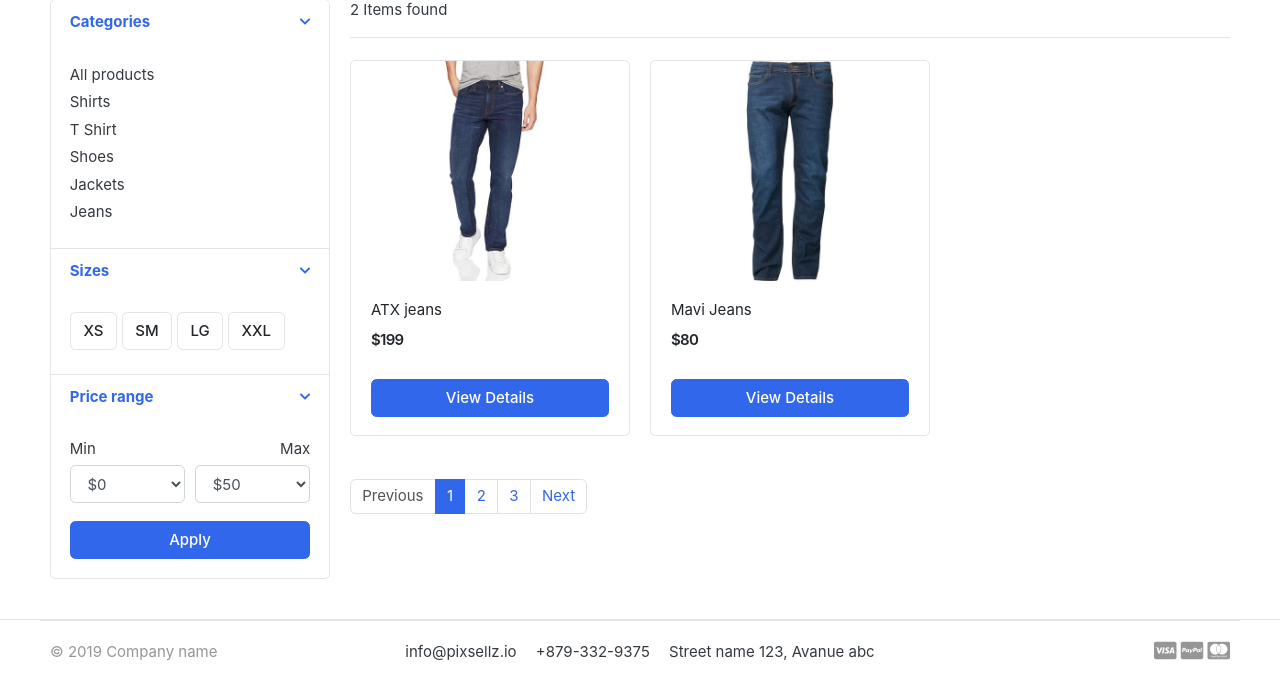
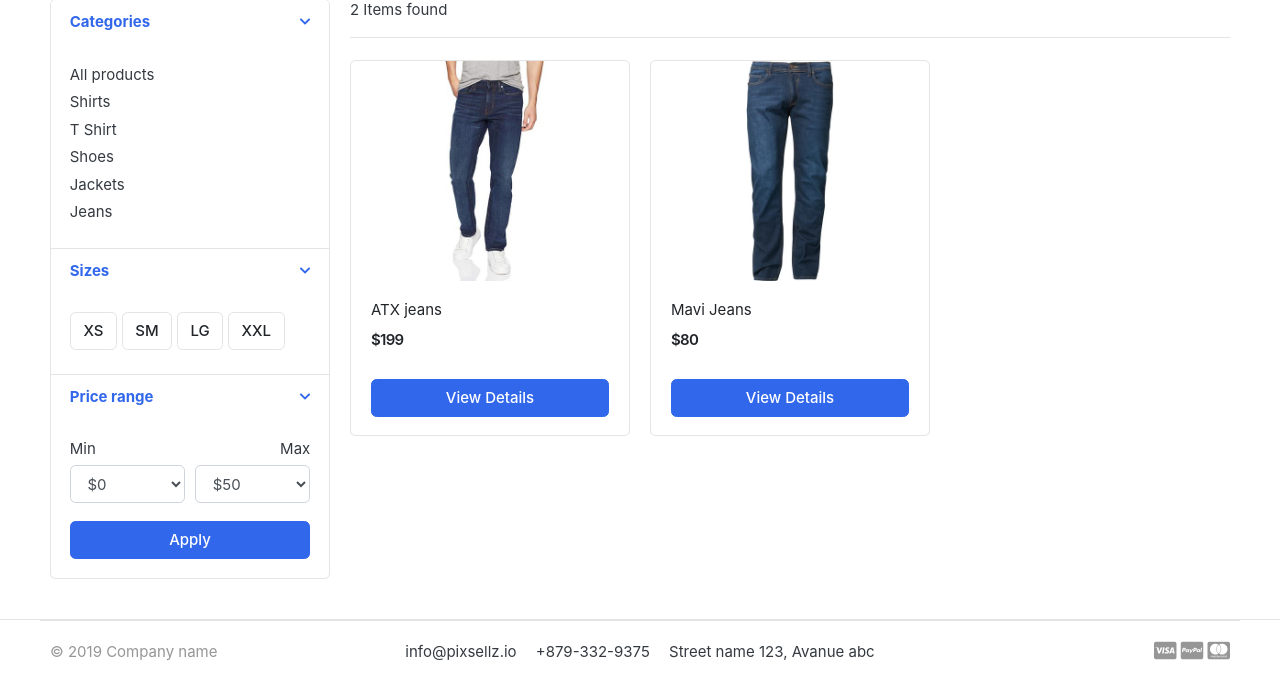
Before and after one commit to nikolayratayov/eCommerce_website, a Django app: page /store/jeans/ in a window 1280 px wide. Shown: the part 295-979 px from the top of the page. Run offline with Django 4.2, Linux system fonts and the light colour scheme; data comes from the database, SQL or seed files in the repository; some libraries are stand-ins or nearby versions; some web fonts are replaced.

Commit message:
ecommerse website

```diff
--- a/store/views.py
+++ b/store/views.py
@@ -1,5 +1,5 @@
 from django.shortcuts import render, get_object_or_404
-
+from django.core.paginator import EmptyPage, PageNotAnInteger, Paginator
 from carts.models import CartItem
 from carts.views import _cart_id
 from .models import Product
@@ -12,12 +12,18 @@
     if category_slug is not None:
         categories = get_object_or_404(Category, slug=category_slug)
         products = Product.objects.filter(category=categories, is_available=True)
+        paginator = Paginator(products, 6)
+        page = request.GET.get('page')
+        paged_products = paginator.get_page(page)
         product_count = products.count()
     else:
         products = Product.objects.all().filter(is_available=True)
+        paginator = Paginator(products, 6)
+        page = request.GET.get('page')
+        paged_products = paginator.get_page(page)
         product_count = products.count()
     context = {
-        'products': products,
+        'products': paged_products,
         'product_count': product_count
     }
     return render(request, 'store/store.html', context)
--- a/templates/store/store.html
+++ b/templates/store/store.html
@@ -151,13 +151,29 @@
 
 
 <nav class="mt-4" aria-label="Page navigation sample">
-  <ul class="pagination">
-    <li class="page-item disabled"><a class="page-link" href="#">Previous</a></li>
-    <li class="page-item active"><a class="page-link" href="#">1</a></li>
-    <li class="page-item"><a class="page-link" href="#">2</a></li>
-    <li class="page-item"><a class="page-link" href="#">3</a></li>
-    <li class="page-item"><a class="page-link" href="#">Next</a></li>
-  </ul>
+	{% if products.has_other_pages %}
+	  <ul class="pagination">
+		{% if products.has_previous %}
+		<li class="page-item "><a class="page-link" href="?page={{ products.previous_page_number }}">Previous</a></li>
+		{% else %}
+		<li class="page-item disabled"><a class="page-link" href="#">Previous</a></li>
+		{% endif %}
+
+		{% for i in products.paginator.page_range %}
+		  {% if products.number == i %}
+			<li class="page-item active"><a class="page-link" href="#">{{ i }}</a></li>
+		  {% else %}
+		  	<li class="page-item"><a class="page-link" href="?page={{ i }}">{{ i }}</a></li>
+		  {% endif %}
+		{% endfor %}
+
+		{% if products.has_next %}
+			<li class="page-item"><a class="page-link" href="?page={{ products.next_page_number }}">Next</a></li>
+		{% else %}
+		  	<li class="page-item disabled"><a class="page-link" href="#">Next</a></li>
+		{% endif %}
+	  </ul>
+	{% endif %}
 </nav>
 
 	</main> <!-- col.// -->
```
